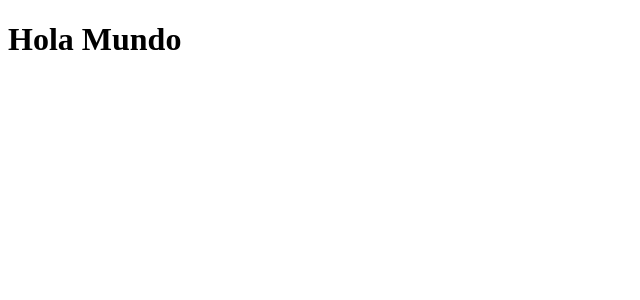
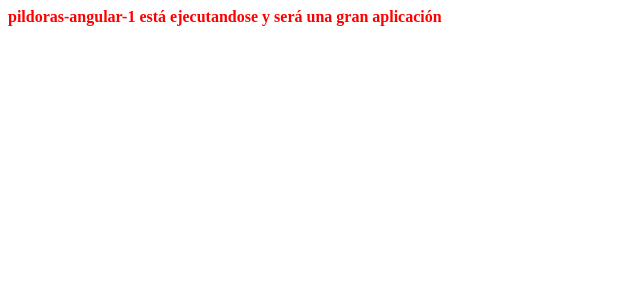
Before and after one commit to daicual/angular_pildoras, an Angular app in the folder pildoras-angular-1/: page / in a window 1280 px wide. Shown: the top 300 px of the page, without its empty margins (0-640 px from the left). Built offline with nearby package versions, Linux system fonts and the light colour scheme.

Commit message:
Estructura y modificacion de la app

```diff
--- a/pildoras-angular-1/src/app/app.component.html
+++ b/pildoras-angular-1/src/app/app.component.html
@@ -1 +1 @@
-<h1>Hola Mundo</h1>
+<span style="color: red;font-weight: bold;">{{ title }} está ejecutandose y será una gran aplicación</span>
```
